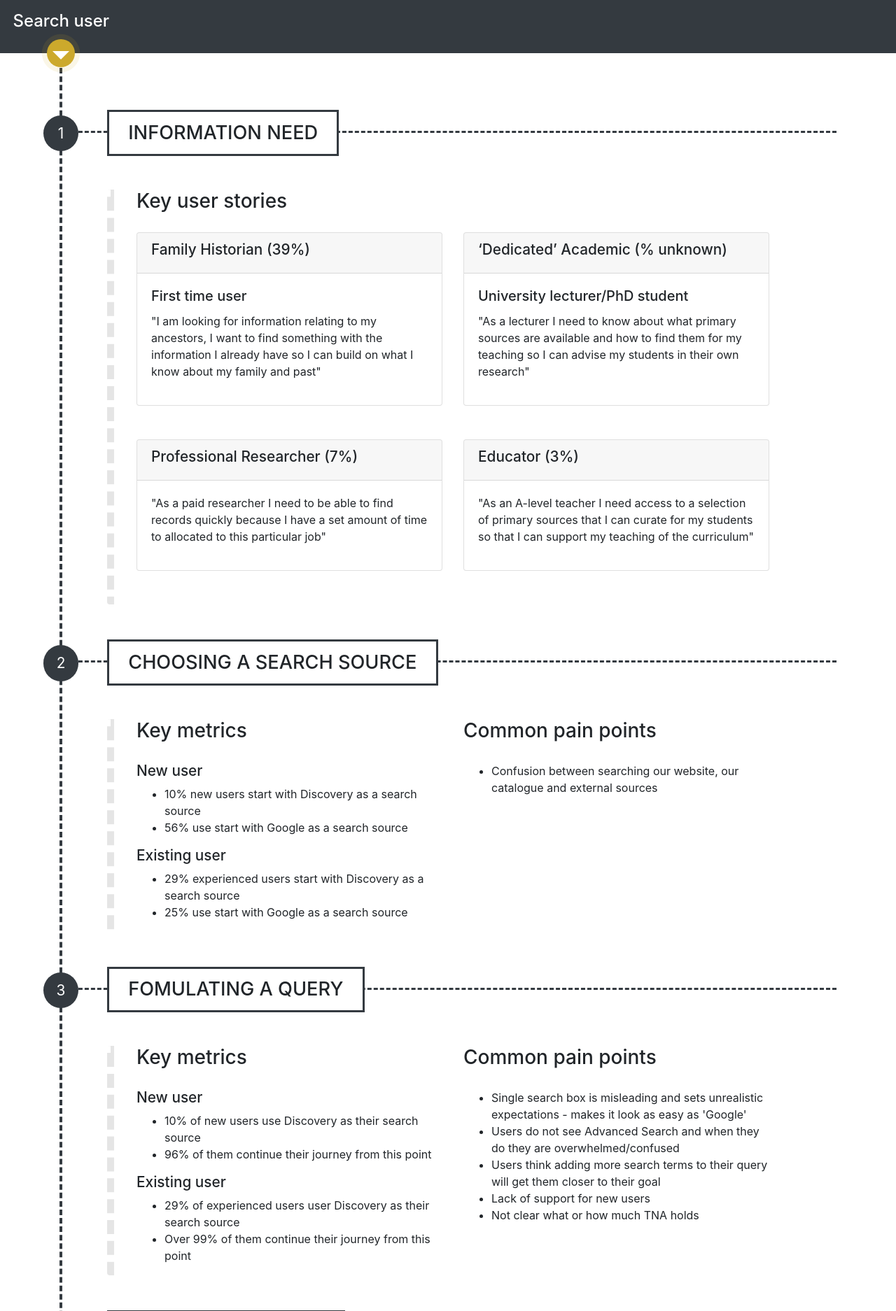
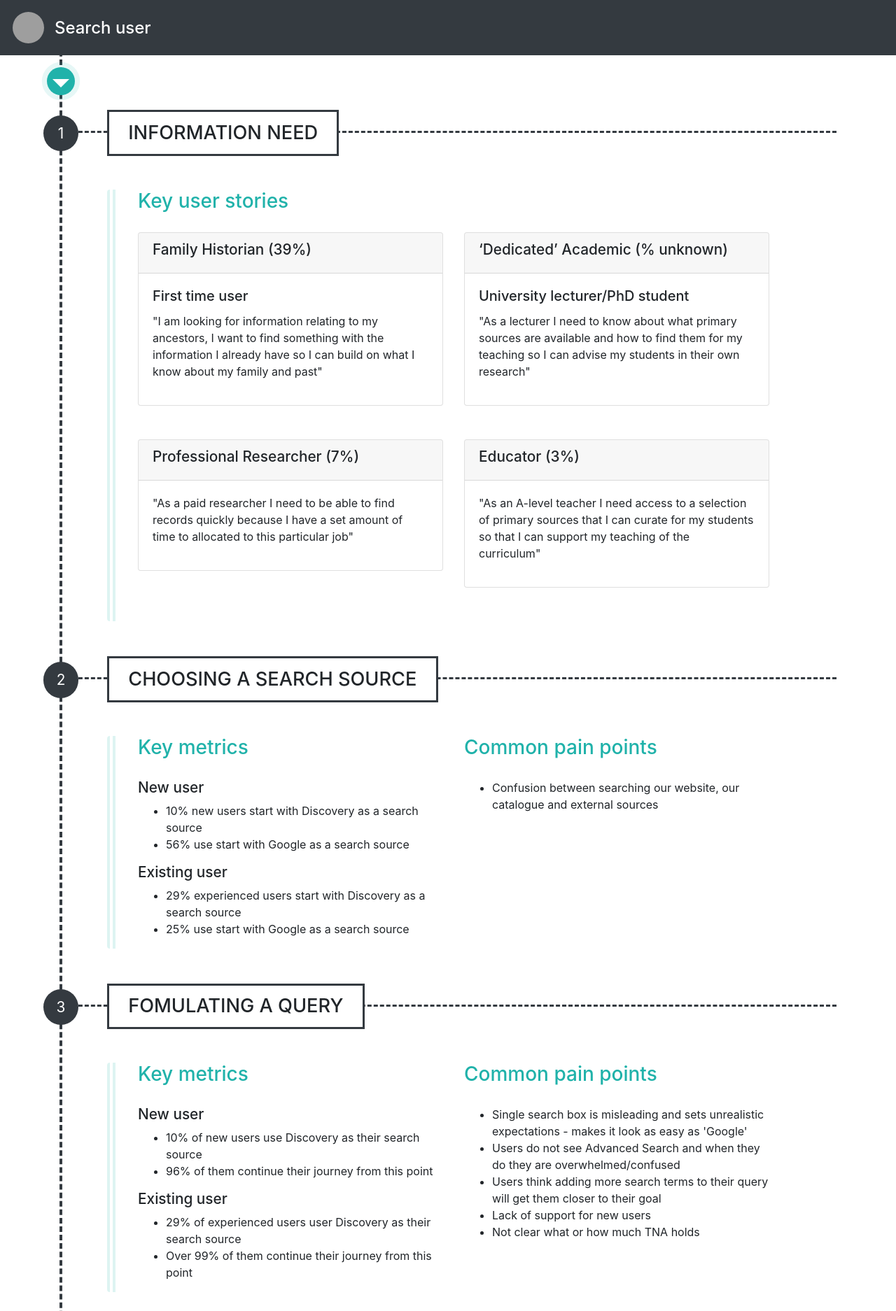
Before and after one commit to nationalarchives/user-journeys, a PHP site: page / in a window 1280 px wide. Shown: the top 1874 px of the page at 70% size. Run offline with PHP 8.4, Linux system fonts and the light colour scheme; grey boxes are pictures that could not be loaded.

Commit message:
Design enhancements to indicator and headings. Also added avatar.

```diff
--- a/index.html
+++ b/index.html
@@ -14,6 +14,7 @@
 <body>
 <nav class="navbar-dark fixed-top bg-dark flex-md-nowrap p-3">
     <div class="container position">
+        <img src="https://mdbootstrap.com/img/Photos/Avatars/img%20(20).jpg" alt="Avatar" class="md-avatar rounded-circle">
         <h1>Search user</h1>
         <div class="more-options pulse">
             <div class="arrow-down"></div>
--- a/style.css
+++ b/style.css
@@ -19,7 +19,7 @@
 .inner {
     padding: 0 2em;
     margin: 3em 0;
-    border-left: 10px dashed #e5e5e5;
+    border-left: 12px double rgba(32,178,170, 0.15);
 }
 .jumbotron {
     margin-top: -50px;
@@ -39,8 +39,10 @@
 h1 {
     color: #fff;
     font-size: 1.5rem;
-    margin-left: -6%;
-    margin-bottom: 15px;
+    margin-left: 10px;
+    display: inline-block;
+    padding-top: 10px;
+    vertical-align: middle;
 }
 h2 {
     margin-bottom: 0.5em;
@@ -55,6 +57,7 @@ h2 {
 }
 h3 {
     margin-bottom: 1em;
+    color: lightseagreen;
 }
 h4 {
     font-size: 1.3em;
@@ -65,7 +68,7 @@ h4 {
     background: #343a40 left no-repeat;
     position: absolute;
     margin-top: 20px;
-    top: 20px;
+    top: 60px;
     left: -3px;
 }
 .arrow-down {
@@ -80,7 +83,7 @@ h4 {
 .pulse {
     display: block;
     border-radius: 50%;
-    background: #cca92c;
+    background: lightseagreen;
     cursor: pointer;
     box-shadow: 0 0 0 rgba(204,169,44, 0.8);
     animation: pulse 2s infinite;
@@ -91,26 +94,33 @@ h4 {
 
 @-webkit-keyframes pulse {
     0% {
-        -webkit-box-shadow: 0 0 0 0 rgba(204,169,44, 0.8);
+        -webkit-box-shadow: 0 0 0 0 rgba(32,178,170, 0.8);
     }
     70% {
-        -webkit-box-shadow: 0 0 0 10px rgba(204,169,44, 0);
+        -webkit-box-shadow: 0 0 0 10px rgba(32,178,170, 0);
     }
     100% {
-        -webkit-box-shadow: 0 0 0 0 rgba(204,169,44, 0);
+        -webkit-box-shadow: 0 0 0 0 rgba(32,178,170, 0);
     }
 }
 @keyframes pulse {
     0% {
-        -moz-box-shadow: 0 0 0 0 rgba(204,169,44, 0.4);
-        box-shadow: 0 0 0 0 rgba(204,169,44, 0.4);
+        -moz-box-shadow: 0 0 0 0 rgba(32,178,170, 0.4);
+        box-shadow: 0 0 0 0 rgba(32,178,170, 0.4);
     }
     70% {
-        -moz-box-shadow: 0 0 0 10px rgba(204,169,44, 0);
-        box-shadow: 0 0 0 10px rgba(204,169,44, 0);
+        -moz-box-shadow: 0 0 0 10px rgba(32,178,170, 0);
+        box-shadow: 0 0 0 10px rgba(32,178,170, 0);
     }
     100% {
-        -moz-box-shadow: 0 0 0 0 rgba(204,169,44, 0);
-        box-shadow: 0 0 0 0 rgba(204,169,44, 0);
+        -moz-box-shadow: 0 0 0 0 rgba(32,178,170, 0);
+        box-shadow: 0 0 0 0 rgba(32,178,170, 0);
     }
 }
+.md-avatar {
+    vertical-align: middle;
+    width: 45px;
+    height: 45px;
+    display: inline-block;
+    margin-left: -6%;
+}
```
